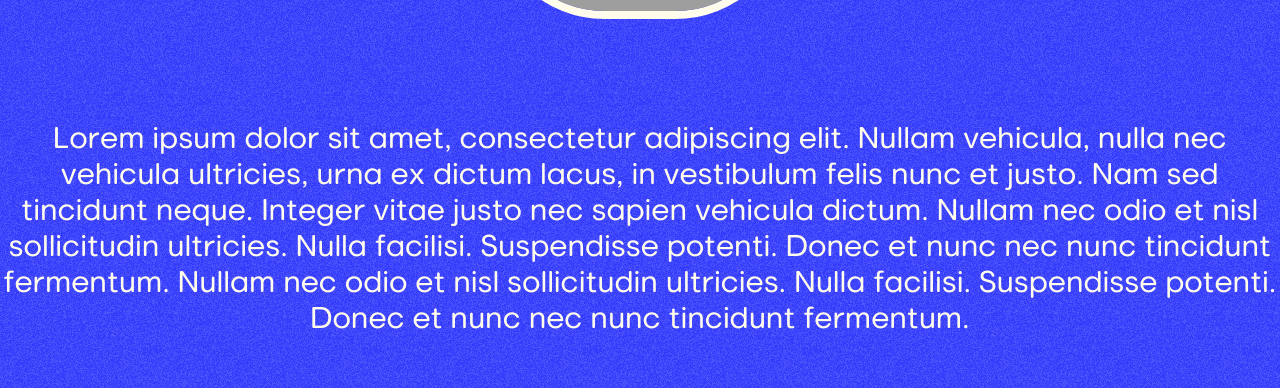
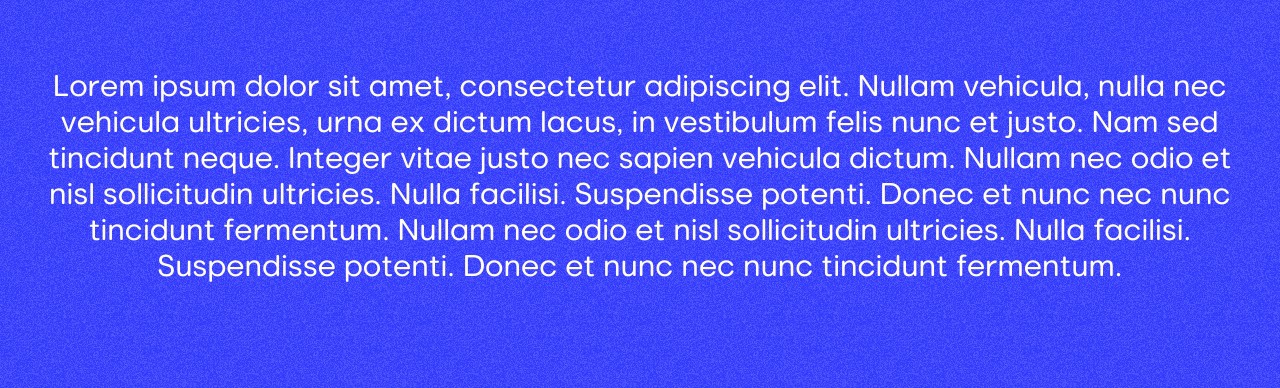
Before and after one commit to Cyril-vtn/portfolio, a Next.js app: page /about in a window 1280 px wide. Shown: the part 386-774 px from the top of the page. Built offline with nearby package versions, Linux system fonts and the light colour scheme; grey boxes are pictures that could not be loaded; a web font is replaced by a local one.

Commit message:
refactor: Update About page layout and styles

```diff
--- a/app/about/page.tsx
+++ b/app/about/page.tsx
@@ -36,8 +36,8 @@ export default function About() {
 
   return (
     <main className="overflow-hidden w-full h-full">
-      <section className="h-screen w-full flex flex-col gap-8 justify-center items-center font-marlin text-brandOffwhite pt-[100px] relative leading-none tracking-wide">
-        <div className="relative z-10 w-full h-[300px] flex justify-center items-center">
+      <section className="h-screen w-full flex flex-col gap-16 justify-center items-center font-marlin pb-[10%]  text-brandOffwhite pt-[100px] relative leading-none tracking-wide">
+        <div className="relative z-10 w-full h-[100px] sm:h-[200px] md:h-[300px] flex justify-center items-center">
           <InfiniteMovingIcons
             speed="fast"
             icons={[
@@ -52,7 +52,7 @@ export default function About() {
               <PiFramerLogo key="framer" />,
             ]}
           />
-          <div className="absolute z-20 w-[200px] h-[200px] md:w-[300px] md:h-[300px]">
+          <div className="absolute z-20 w-[100px] h-[100px] sm:w-[200px] sm:h-[200px] md:w-[300px] md:h-[300px]">
             <FollowerPointerCard title="Eh oui, c'est moi ! 😎">
               <Image
                 src="/portrait.jpg"
@@ -65,7 +65,7 @@ export default function About() {
             </FollowerPointerCard>
           </div>
         </div>{" "}
-        <p className="text-center text-xl text-brandOffwhite xl:text-3xl z-10 max-w-7xl ">
+        <p className="text-center text-xl text-brandOffwhite xl:text-3xl z-10 max-w-7xl px-9 ">
           Lorem ipsum dolor sit amet, consectetur adipiscing elit. Nullam
           vehicula, nulla nec vehicula ultricies, urna ex dictum lacus, in
           vestibulum felis nunc et justo. Nam sed tincidunt neque. Integer vitae
```
